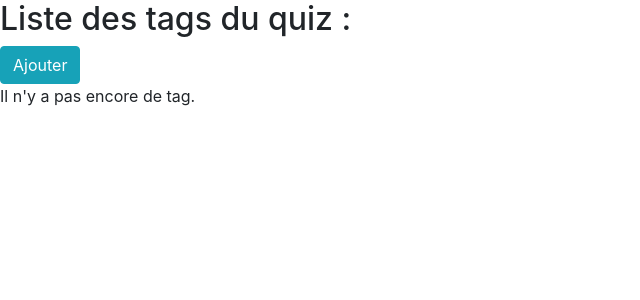
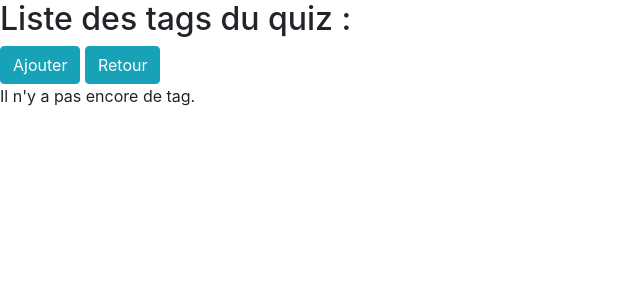
Before and after one commit to CodeacAlice/Quiz-CodeAcademie, a PHP site: page /tags.php?idquiz=1 in a window 1280 px wide. Shown: the top 300 px of the page, without its empty margins (0-640 px from the left). Run offline with PHP 8.4, Linux system fonts and the light colour scheme; the visitor is signed in with stand-in values (Sample User, id 1); data that the repository does not hold is empty; some libraries are stand-ins or nearby versions.

Commit message:
Ajout d'un bouton pour retourner sur la page des quiz

```diff
--- a/Admin/questions.php
+++ b/Admin/questions.php
@@ -228,6 +228,7 @@
 		echo $result['titre'];
 		?> :
 	</h2>
+	<a class="btn btn-info" href="mesquiz.php">Retour</a>
 
 	<div id="listedesquestions">
 		<?php
--- a/Admin/tags.php
+++ b/Admin/tags.php
@@ -74,7 +74,7 @@
 	}
 	?>
 
-
+	<!-- Modal pour ajouter un tag -->
 	<div class="modal fade" id="modalAjout" tabindex="-1" role="dialog" aria-labelledby="exampleModalLabel" aria-hidden="true">
 		<div class="modal-dialog modal-lg" role="document">
 			<div class="modal-content">
@@ -104,6 +104,7 @@
 	}
 	?>
 
+	<!-- Modal pour modifier un tag -->
 	<div class="modal fade" id="modalModif" tabindex="-1" role="dialog" aria-labelledby="exampleModalLabel" aria-hidden="true">
 		<div class="modal-dialog modal-lg" role="document">
 			<div class="modal-content" id="modifTag">
@@ -135,6 +136,7 @@
 	}
 	?>
 
+	<!-- Modal pour supprimer un tag -->
 	<div class="modal fade" id="modalDelete" tabindex="-1" role="dialog" aria-labelledby="exampleModalLabel" aria-hidden="true">
 		<div class="modal-dialog modal-lg" role="document">
 			<div class="modal-content">
@@ -178,6 +180,7 @@
 		?> :
 	</h2>
 	<button class="btn btn-info" data-toggle="modal"  data-target="#modalAjout">Ajouter</button>
+	<a class="btn btn-info" href="mesquiz.php">Retour</a>
 
 	<div id="listedestags">
 		<?php
```
